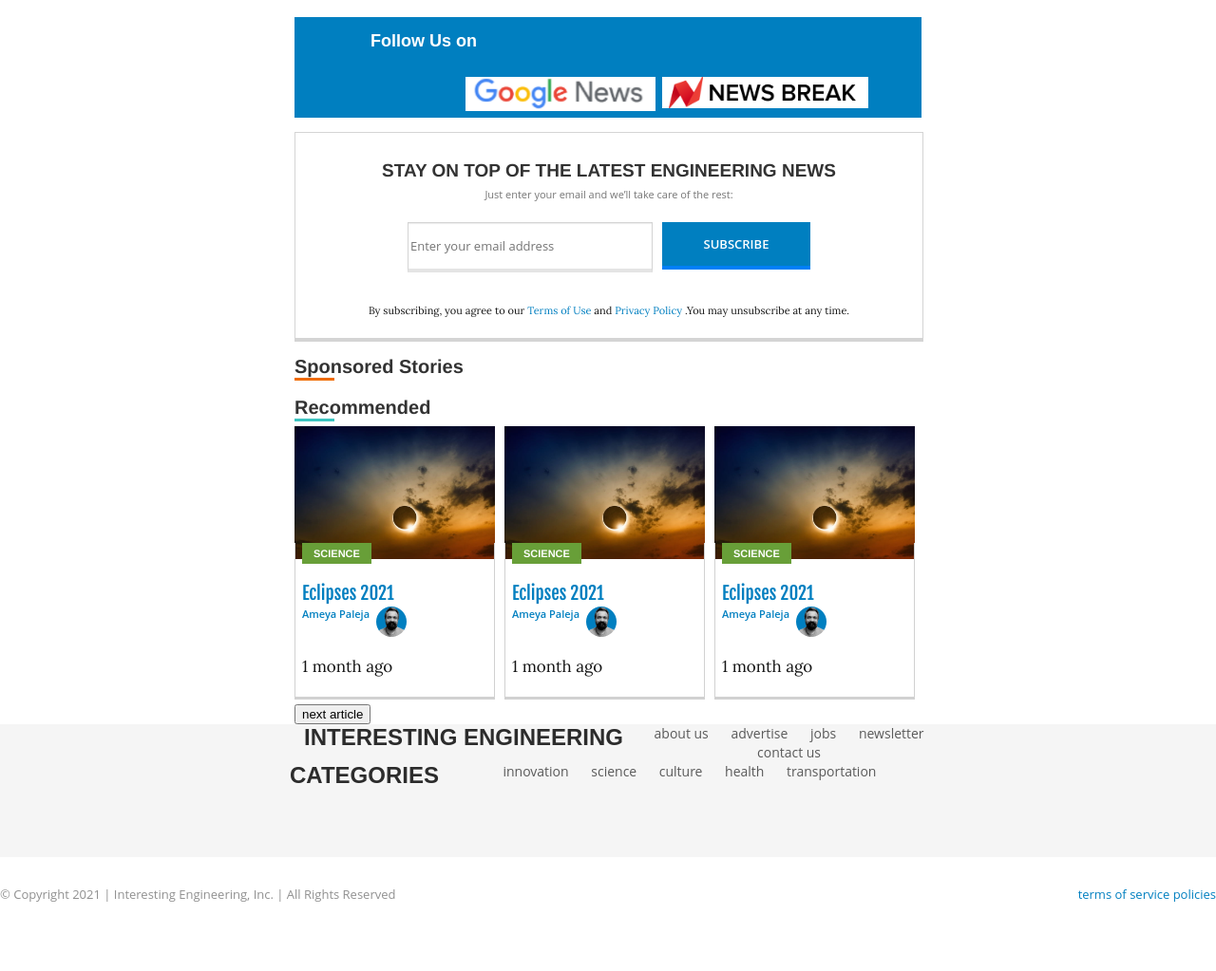
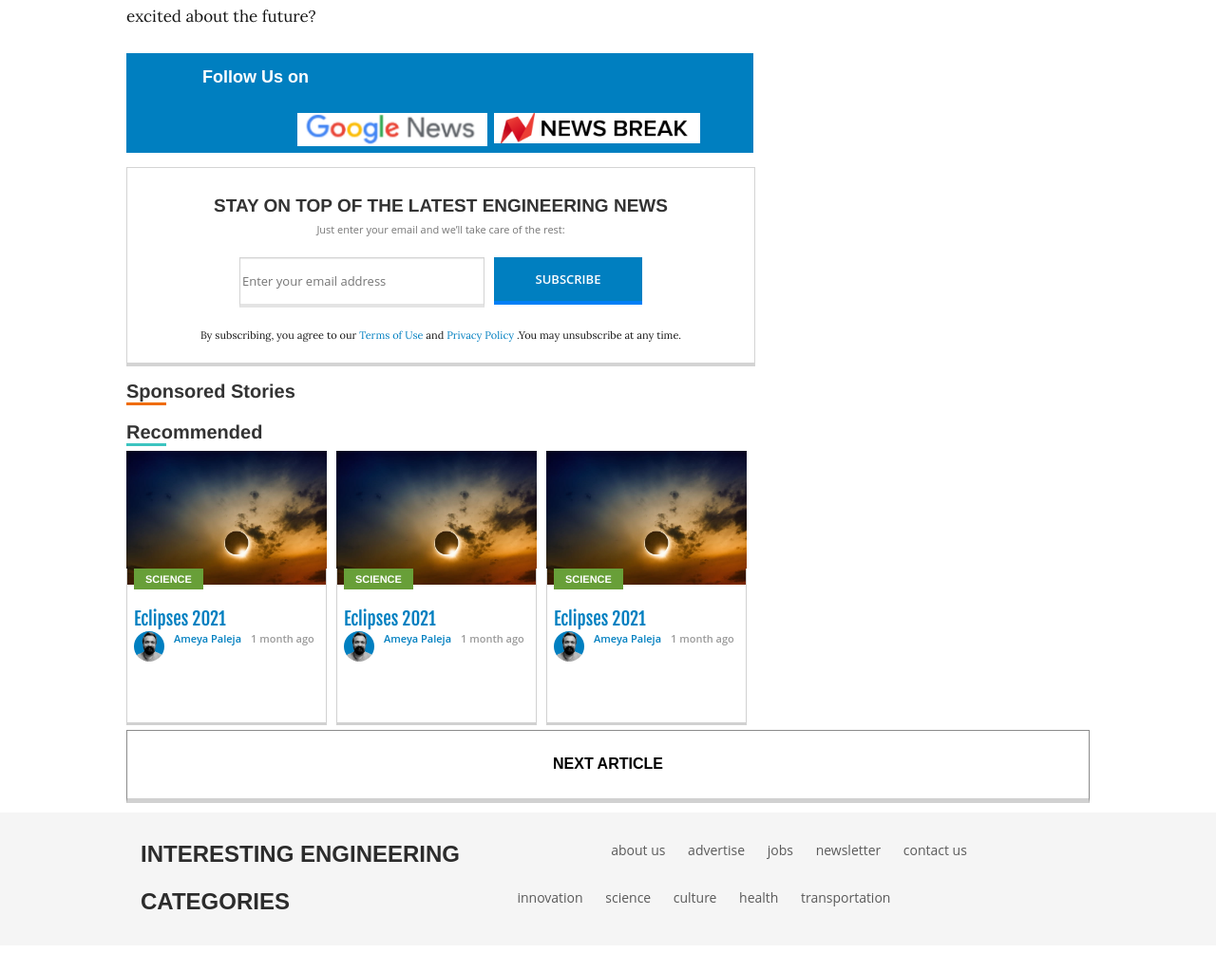
Before and after one commit to BelenCristiani/zeus, a plain HTML site: page week-02.html in a window 1280 px wide. Shown: the part 1764-2787 px from the top of the page at 95% size. Before the commit the page ends 2745 px from the top, so only its background shows below. Drawn offline with Linux system fonts and the light colour scheme; a web font is replaced by a local one.

Commit message:
Refactore week-02.html and styles.css

```diff
--- a/css/styles.css
+++ b/css/styles.css
@@ -29,15 +29,12 @@ h1,h2,h3,h4,h5,h6 {
 
 h1{
   text-transform: capitalize;
-  margin: 0.67em 0;
+  margin-top: 0;
+  margin-bottom: 10px;
 }
 
 p {
   margin: 0 0 10px;
-  margin-block-start: 1em;
-  margin-block-end: 1em;
-  margin-inline-start: 0px;
-  margin-inline-end: 0px;
   font: 400 17px "Lora",serif;
   color: #151515;
   line-height: 28px;
@@ -175,6 +172,10 @@ margin-left: 20px;
   z-index:2000;
 }
 
+.auxiliar-main-position{
+  height: 110px;;
+}
+
 /*------------------Colours------------------------- */
 .color-innovation {
   background-color: #3e1e68;
@@ -204,9 +205,13 @@ span.line {
 }
 
 .category-title{
-  margin-bottom: 30px;
+  margin-top: 0px;
+  margin-bottom: 20px;
+  padding:10px 0;
+}
+
+.category-title h2{
   font: 700 20px "Pragati Narrow",sans-serif;
-  padding:10px 0;
   color:#5a5a5a;
 }
 
@@ -215,13 +220,17 @@ span.line {
   color:#333;
 }
 
-.main-content {
-  width: 660px;
-  /*margin-top: 20px; me entra en confilcto con el header */
+.main-container{
   margin-right: auto;
   margin-left: auto;
   padding-left: 15px;
   padding-right: 15px;
+  width: 1014px;
+}
+
+.main-content {
+  width: 660px;
+  margin-right: 20px;
 }
 
 .content-subtitle{
@@ -526,19 +535,63 @@ float: left;
   bottom: 0;
 }
 
-.author-name{
-  margin-right: 7px;
+.author-img{
+  display: inline-block;
   float: left;
 }
 
-.article-img img{
-  float:left;
+.author-name{
+  margin-left: 10px;
+  float: left;
+  font: 600 11px "Open Sans",sans-serif;
+}
+
+.article-date{
+  margin-left: 10px;
+  font: 600 11px "Open Sans",sans-serif;
+  color: #9a9a9a;
+  float: left;
+}
+
+.article-img{
+  float: left;
 }
 
 .article-title{
   -webkit-line-clamp: 3;
   height: 67px;
   line-height: 1.4;
+}
+
+/*---------------------------------Next Article--------------------- */
+
+.next-article-container{
+  width: 1014px;
+  margin-top: 10px;
+  margin-bottom: 10px;
+  margin-right: auto;
+  margin-left: auto;
+}
+
+.next-article-button{
+  display: inline-block;
+  color: #000;
+  line-height: 3.3;
+  font: 700 16px "Pragati Narrow",sans-serif;
+  text-align: center;
+  vertical-align: middle;
+  cursor: pointer;
+  border: 1px solid transparent;
+  white-space: nowrap;
+  border-color: #8b8b8b;
+  width: 100%;
+  height: 77px;
+  background-color: #fff;
+  border-bottom: #d1d1d1 5px solid;
+}
+
+.next-article-button:hover{
+  background-color:#d1d1d1;
 }
 
 /*---------------------------------Footer-------------------------- */
@@ -558,12 +611,29 @@ float: left;
 .footer-container{
   margin-right: auto;
   margin-left: auto;
-  width: 670px;
+  width: 1014px;
 }
 
 .top-footer .footer-container{
   padding-left: 0;
   padding-right: 0;
+}
+
+.footer-content nav span{
+  width: auto;
+  float: left;
+  text-align: left;
+  font: 700 24px "Pragati Narrow",sans-serif;
+  margin-right: 15px;
+  color: #2c2c2c;
+}
+
+.top-footer-2{
+  margin-top: 30px;
+}
+
+.top-footer-1 ul{
+
 }
 
 .bottom-footer .footer-container{
@@ -576,11 +646,17 @@ float: left;
   width: 100%;
   padding-left: 15px;
   padding-right: 15px;
+  margin-top: 30px;
 }
 
 
-.bottom-footer{
+.bottom-footer-container{
   height: 78px;
+  width: 1014px;
+  padding-left: 15px;
+  padding-right: 15px;
+  margin-right: auto;
+  margin-left: auto;
 }
 
 .copyright{
@@ -596,16 +672,15 @@ float: left;
   float: right;
   position: relative;
   left: 0;
+  margin-top: 30px;
   margin-bottom: 0;
 }
 
-.terms-politics ul{
-  margin-top: 30px;
-  left: 0;
+
+.terms-politics ul a{
   font-size: 13px;
-  position: relative;
-  float: right;
   color: #afafaf;
+  text-transform: capitalize;
 }
 
 .horizontal-ul li{
--- a/week-02.html
+++ b/week-02.html
@@ -102,12 +102,15 @@
             <a href="https://interestingengineering.com/innovation">innovation</a>
         </div>
     </header>
-    <main class="main-content">
-        <article>
+    <div class="auxiliar-main-position"></div>
+    <div class="main-container">
+        <div class="main-content">
+            <main>
                 <div class="category-title text-uppercase">
                     <h2>innovation</h2>
                     <span class="color-innovation line main-category-line"></span>
                 </div>
+                <article>
                     <h1 class="content-title">a new MIT research center wants to meld humans with machines</h1>
                     <p class="content-subtitle">
                         The world needs relief from 'today’s nonexistent or broken technologies'
@@ -231,6 +234,7 @@
                         </p>
                     </div>
                 </article>
+            </main>
             <div class="follow-us-container">
                 <div>
                     <span>Follow Us on</span>
@@ -299,14 +303,18 @@
                                 <a class="author-img" href="https://interestingengineering.com/author/ameya-paleja" title="Ameya Paleja">
                                     <img class="content-author-img img-circle" src="images/author-ameya-paleja.jpg" alt="Picture of the author">
                                 </a>
+                            </div>
+                            <div class="author-name">
                                 <a href="https://interestingengineering.com/author/ameya-paleja">
-                                <span class="author-name">Ameya Paleja</span>
+                                    Ameya Paleja
                                 </a>
-                            <p class="article-date">1 month ago</p>
+                            </div>
+                            <div class="article-date">
+                                <span>1 month ago</span>
                             </div>
                         </div>
                     </article>
-                <article class="post"> <!--Iría la historia 2, con el color de la categoría-->
+                    <article class="post">
                         <a class="post-img" class="article-image" href="week-01.html" title="Eclipses 2021">
                             <img src="images/imagen-1.jpg" alt="eclipse">
                         </a>
@@ -323,14 +331,18 @@
                                 <a class="author-img" href="https://interestingengineering.com/author/ameya-paleja" title="Ameya Paleja">
                                     <img class="content-author-img img-circle" src="images/author-ameya-paleja.jpg" alt="Picture of the author">
                                 </a>
+                            </div>
+                            <div class="author-name">
                                 <a href="https://interestingengineering.com/author/ameya-paleja">
-                                <span class="author-name">Ameya Paleja</span>
+                                    Ameya Paleja
                                 </a>
-                            <p class="article-date">1 month ago</p>
+                            </div>
+                            <div class="article-date">
+                                <span>1 month ago</span>
                             </div>
                         </div>
                     </article>
-                <article class="post"> <!--Iría la historia 2, con el color de la categoría-->
+                    <article class="post">
                         <a class="post-img" class="article-image" href="week-01.html" title="Eclipses 2021">
                             <img src="images/imagen-1.jpg" alt="eclipse">
                         </a>
@@ -347,19 +359,24 @@
                                 <a class="author-img" href="https://interestingengineering.com/author/ameya-paleja" title="Ameya Paleja">
                                     <img class="content-author-img img-circle" src="images/author-ameya-paleja.jpg" alt="Picture of the author">
                                 </a>
+                            </div>
+                            <div class="author-name">
                                 <a href="https://interestingengineering.com/author/ameya-paleja">
-                                <span class="author-name">Ameya Paleja</span>
+                                    Ameya Paleja
                                 </a>
-                            <p class="article-date">1 month ago</p>
+                            </div>
+                            <div class="article-date">
+                                <span>1 month ago</span>
                             </div>
                         </div>
                     </article>
                 </div>
             </section>
-        <div>
-            <button type="button">next article</button>
         </div>
-    </main>
+    </div>
+    <div class="next-article-container">
+        <button class="next-article-button text-uppercase load-more" type="button">next article</button>
+    </div>
     <footer class="site-footer">
         <div class="top-footer">
             <div class="footer-container">
@@ -384,7 +401,7 @@
                             </li>
                         </ul>
                     </nav>
-                    <nav class="top-footer-2"></div>
+                    <nav class="top-footer-2">
                         <span>categories</span>
                         <ul class="horizontal-ul">
                             <li>
@@ -407,7 +424,7 @@
                 </div>
             </div>
         </div>
-        <div class="bottom-footer">
+        <div class="bottom-footer-container">
             <span class="copyright">&copy; Copyright 2021 | Interesting Engineering, Inc. | All Rights Reserved</span>
             <div class="terms-politics">
                 <ul class="horizontal-ul">
```
Lines whose indentation alone changed are shown as unchanged.
